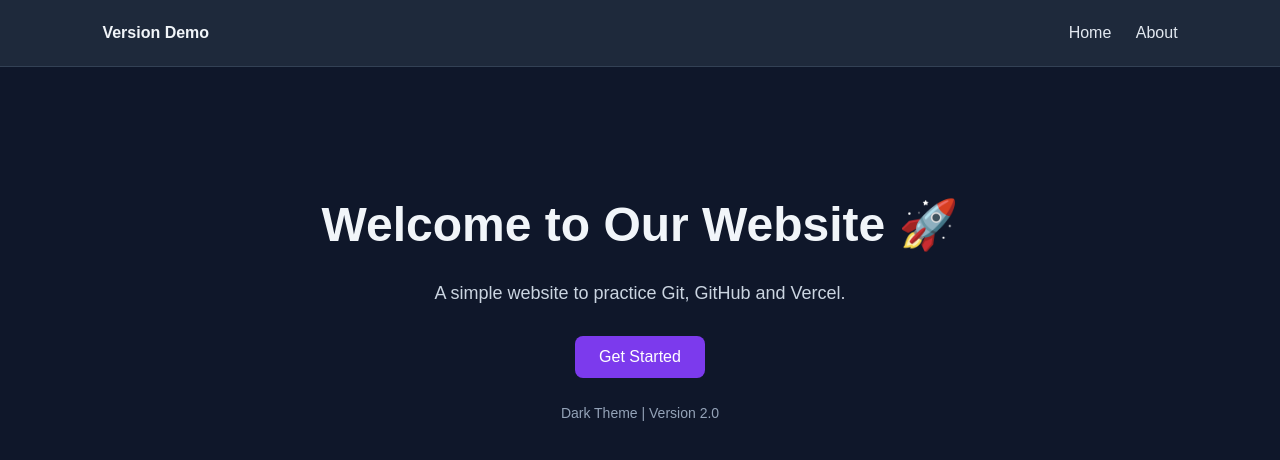
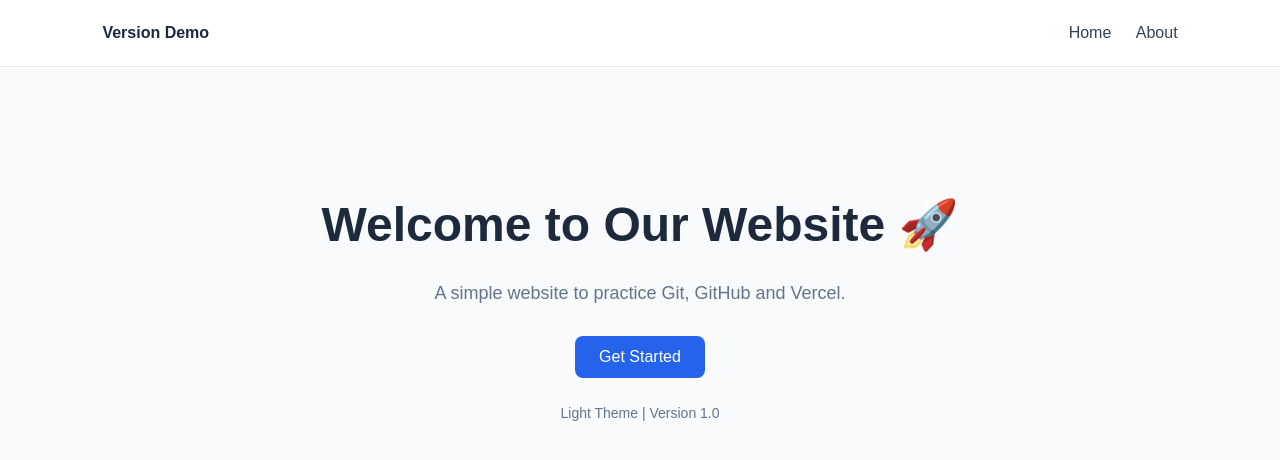
Before and after one commit to Adirohansuyal/git-vercel-version-demo, a plain HTML site: page website/index.html in a window 1280 px wide. Drawn offline with Linux system fonts and the light colour scheme.

Commit message:
Rollback to Light version

```diff
--- a/website/index.html
+++ b/website/index.html
@@ -14,8 +14,8 @@
 
     body {
       font-family: Arial, sans-serif;
-      background: #0f172a;
-      color: #f1f5f9;
+      background: #f8fafc;
+      color: #1e293b;
       line-height: 1.6;
     }
 
@@ -24,12 +24,12 @@
       justify-content: space-between;
       align-items: center;
       padding: 20px 8%;
-      background: #1e293b;
-      border-bottom: 1px solid #334155;
+      background: white;
+      border-bottom: 1px solid #e2e8f0;
     }
 
     nav a {
-      color: #e2e8f0;
+      color: #334155;
       text-decoration: none;
       margin-left: 20px;
     }
@@ -47,13 +47,13 @@
     }
 
     .hero p {
-      color: #cbd5e1;
+      color: #64748b;
       font-size: 18px;
       margin-bottom: 28px;
     }
 
     .btn {
-      background: #7c3aed;
+      background: #2563eb;
       color: white;
       padding: 12px 24px;
       border: none;
@@ -64,7 +64,7 @@
 
     .version {
       margin-top: 24px;
-      color: #94a3b8;
+      color: #64748b;
       font-size: 14px;
     }
   </style>
@@ -84,7 +84,7 @@
     <button class="btn" onclick="alert('Light Theme is working!')">
       Get Started
     </button>
-    <div class="version">Dark Theme | Version 2.0</div>
+    <div class="version">Light Theme | Version 1.0</div>
   </main>
 </body>
 </html>
```
